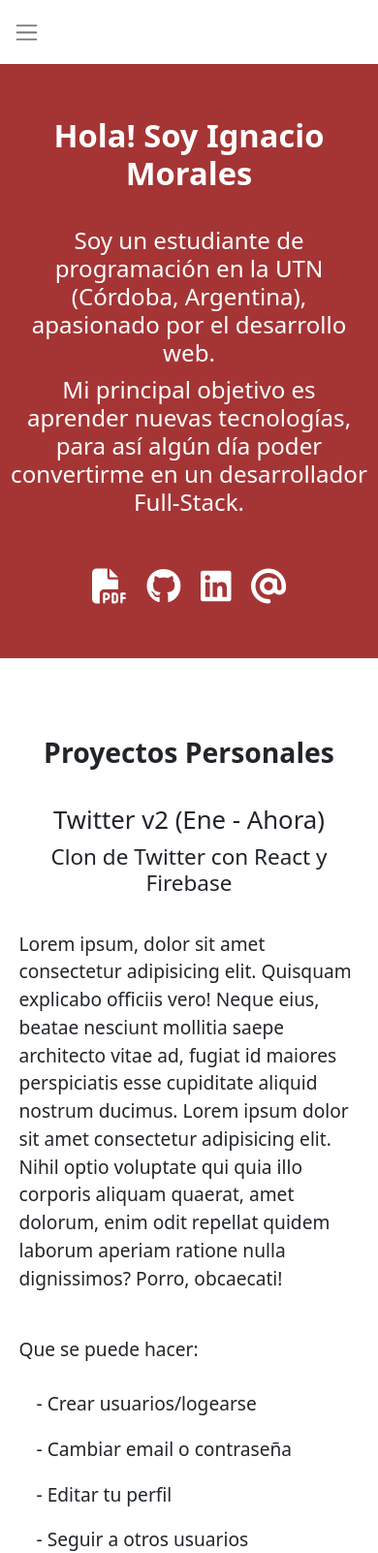
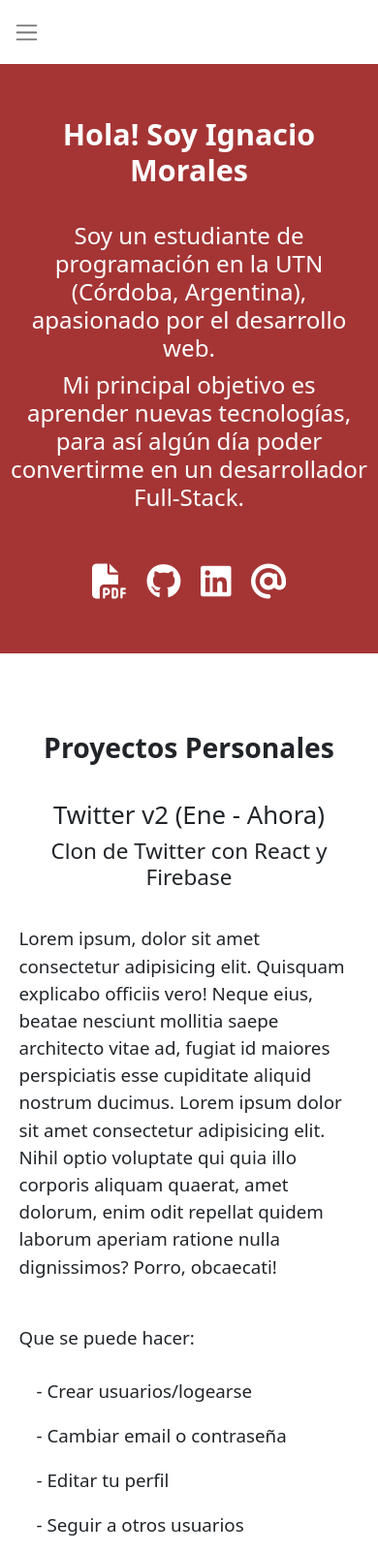
Before and after one commit to NachoMorales/NachoMorales.github.io, a plain HTML site: page index.html in a window 390 px wide. Shown: the top 1602 px of the page at 97% size. Drawn offline with nearby package versions, Linux system fonts and the light colour scheme.

Commit message:
responsive text

```diff
--- a/style.css
+++ b/style.css
@@ -282,19 +282,19 @@
 }
 @media (max-width: 715px) {
   .proyectBody .lead {
-    font-size: calc(1rem + 0.3vw);
+    font-size: calc(1rem + 0.2vw);
   }
   .list-group-item {
-    font-size: calc(1rem + 0.3vw);
+    font-size: calc(1rem + 0.2vw);
   }
   h2 {
     font-size: calc(1.4rem + 0.8vw);
   }
   h1 {
-    font-size: calc(1.6rem + 1vw);
+    font-size: calc(1.5rem + 0.9vw);
   }
   .contact a {
-    font-size: calc(1rem + 0.3vw);
+    font-size: calc(1rem + 0.2vw);
   }
   .education h5 {
     font-size: 1rem;
```
